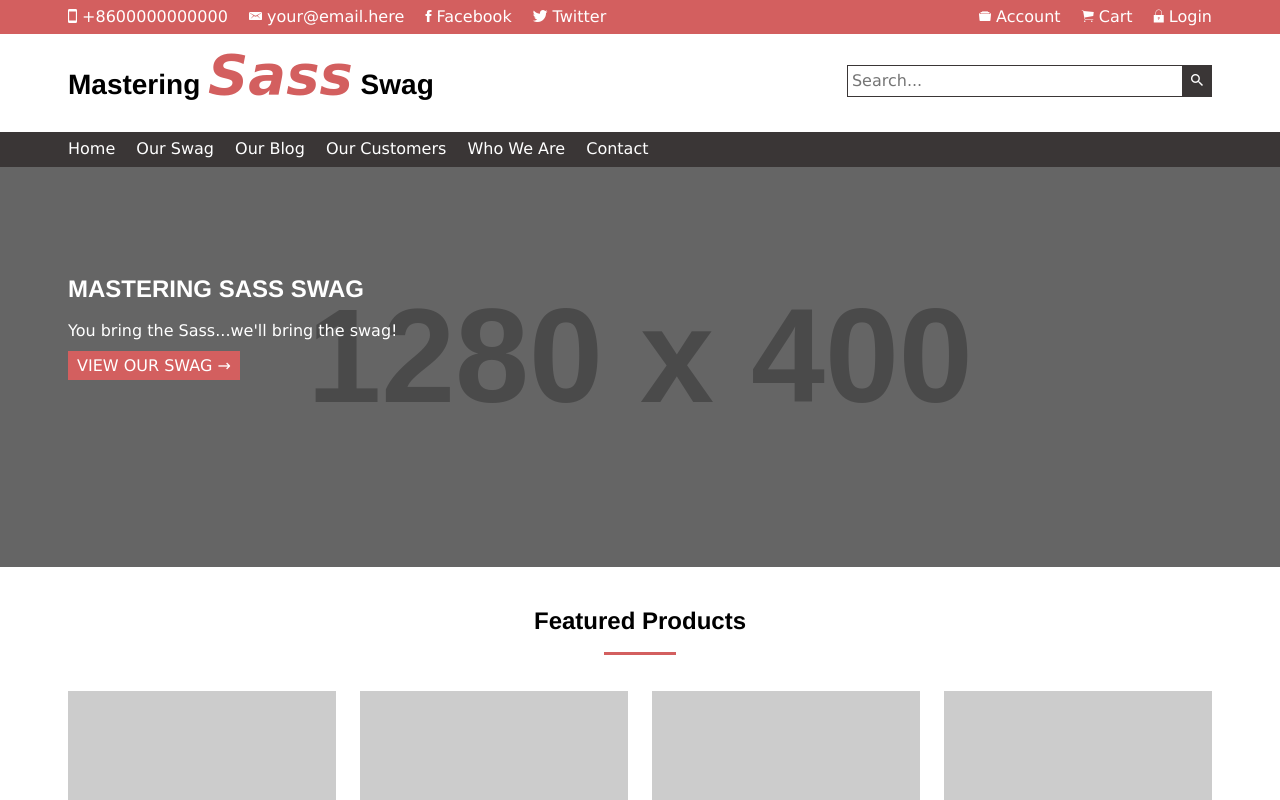
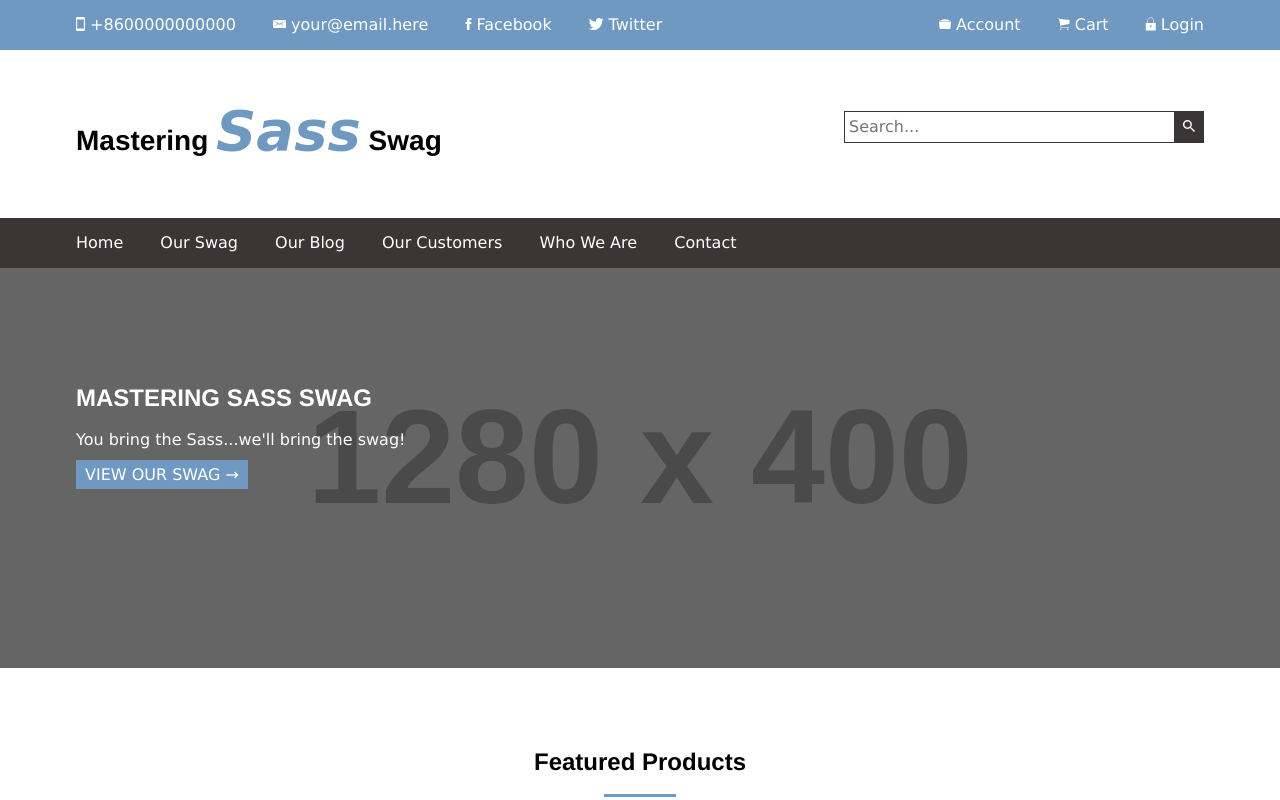
Before and after one commit to kangleyu/mastering-sass, a website: page index.html in a window 1280 px wide. Shown: the top 800 px of the page. Drawn offline with nearby package versions, Linux system fonts and the light colour scheme; placeholder pictures from the web are drawn by us; files whose address does not match are found by name; a web font is replaced by a local one.

Commit message:
change the primary color and spacing

```diff
--- a/assets/scss/_config.scss
+++ b/assets/scss/_config.scss
@@ -14,17 +14,18 @@
 
 // Colors
 $red: hsl(0, 57%, 60%);
+$blue: hsl(210, 40%, 60%);
 $dark-grey: hsl(0, 3%, 22%);
 
 $theme: (
     color: (
-        primary: $red,
+        primary: $blue,
         secondary: $dark-grey
     )
 );
 
-// Sizes
-$spacing: 1em;
+// Layouts
+$spacing: 2em;
 $default-breakpoint: medium;
 $breakpoints: (
   small: 480px,
@@ -32,7 +33,6 @@
   large: 980px
 );
 
-// Layout
 $susy: (
   container: 1160px,
   columns: 12,
```
Also changed, not shown: assets/css/style.css, 1 other file.
